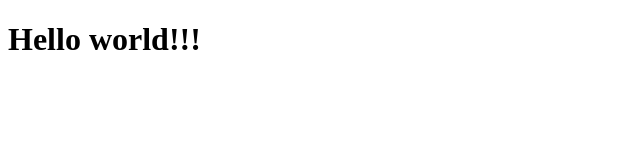
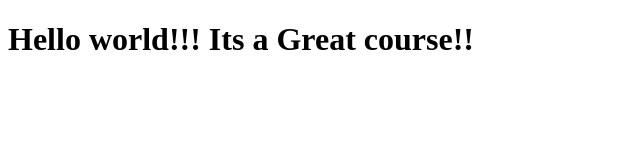
Before and after one commit to kamilamin/coursera-era, a plain HTML site: page site/index.html in a window 1280 px wide. Shown: the whole page, without its empty margins (0-640 px from the left). Drawn offline with Linux system fonts and the light colour scheme.

Commit message:
Small Addition to our page content

```diff
--- a/site/index.html
+++ b/site/index.html
@@ -4,6 +4,6 @@
 	<title>Hello world!!</title>
 </head>
 <body>
-	<h1>Hello world!!!</h1>
+	<h1>Hello world!!! Its a Great course!!</h1>
 </body>
 </html>
```
